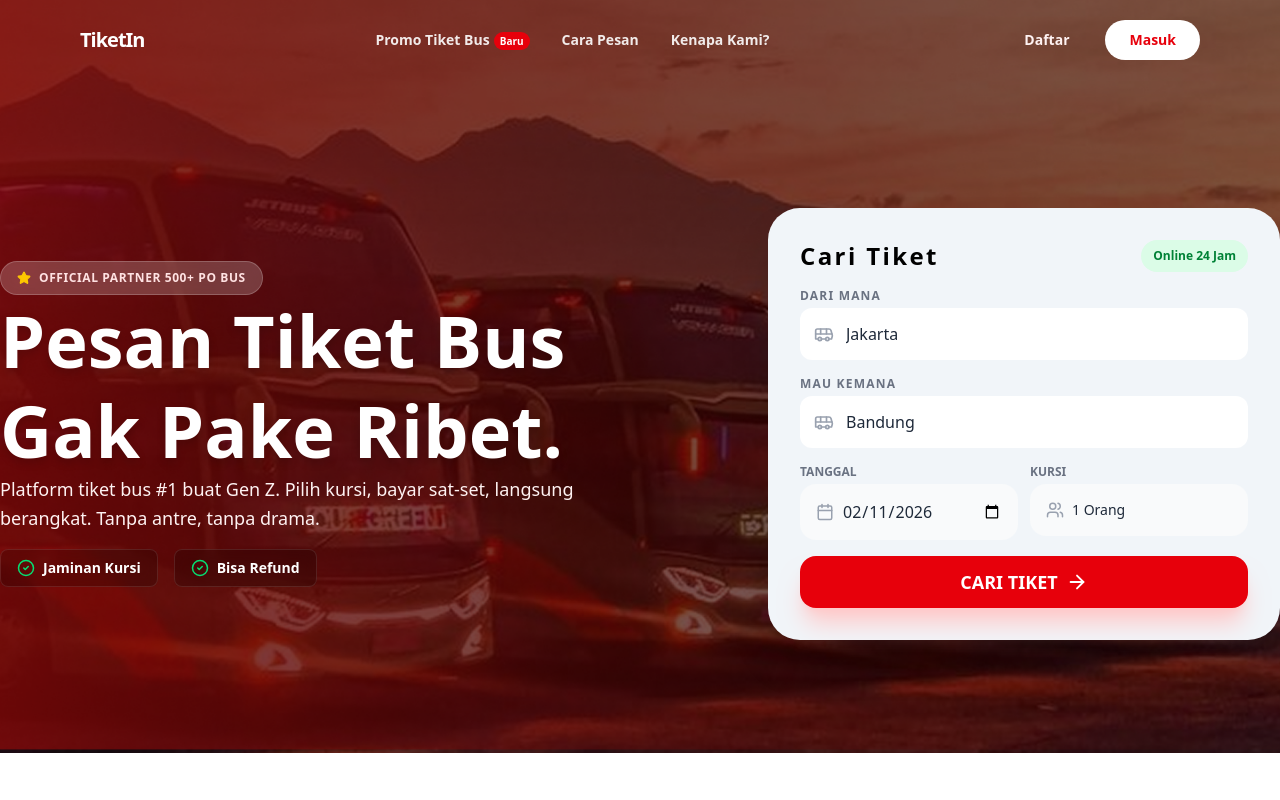
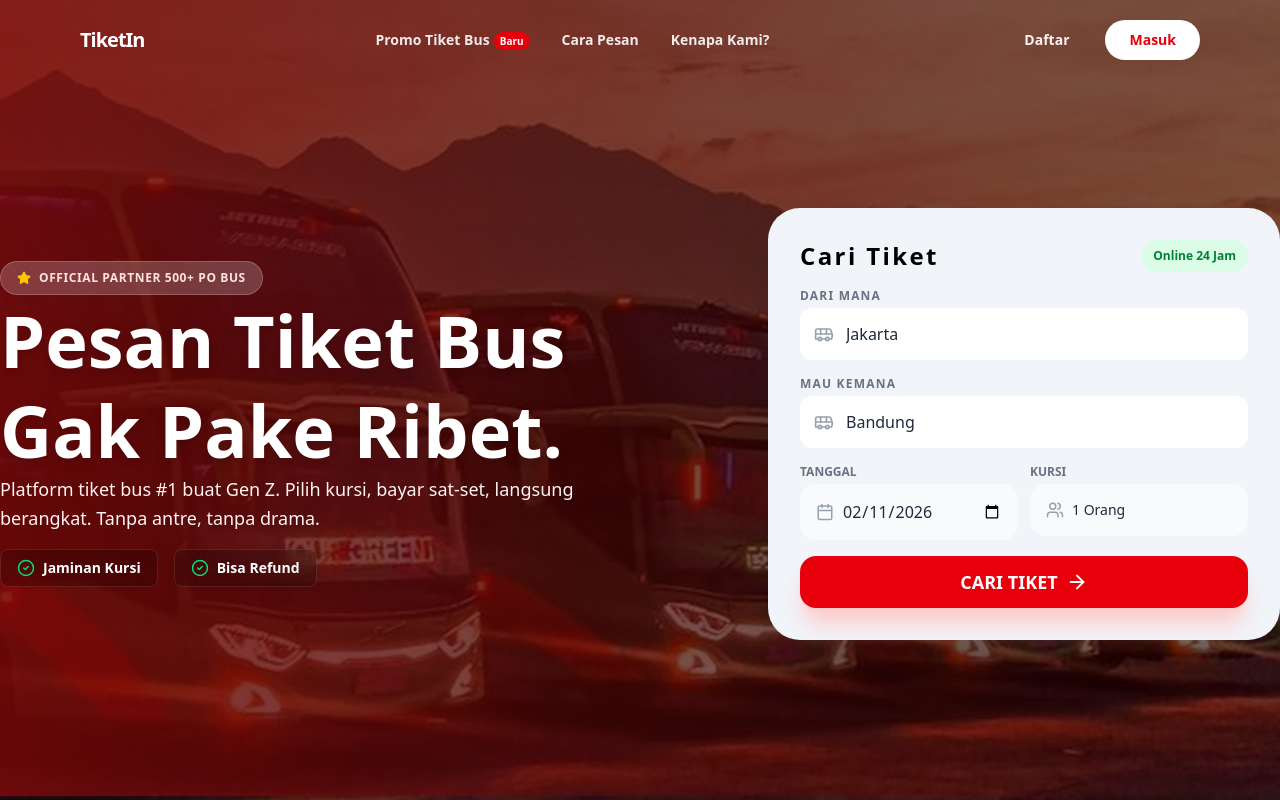
Before and after one commit to rafitanujaya/tiketin-fe, a React app: page / in a window 1280 px wide. Shown: the top 800 px of the page. Built offline with nearby package versions, Linux system fonts and the light colour scheme; the HTML template or start-up script is replaced by a standard one.

Commit message:
fix build

```diff
--- a/src/pages/LandingPage.jsx
+++ b/src/pages/LandingPage.jsx
@@ -32,7 +32,7 @@
       {/* Section : Hero & Cari tiket */}
       <section className="relative min-h-screen flex items-center pt-24 pb-12 overflow-hidden">
         <div className="absolute inset-0 z-0">
-          <img src={background} alt="" />
+          <img src={background} alt="" className="w-full h-full object-cover" />
         </div>
 
         <div className="relative z-10 flex justify-between items-center max-w-7xl w-full mx-auto">
```
